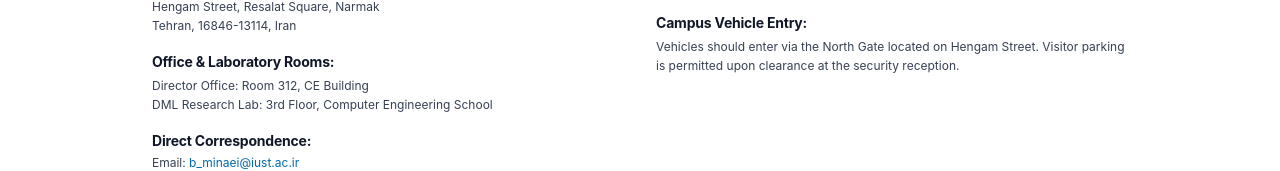
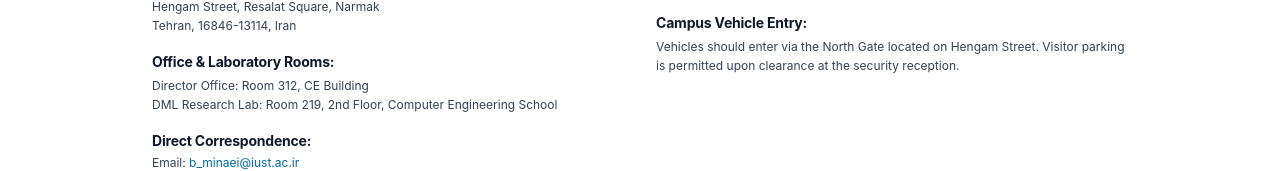
Before and after one commit to PooryaSN2000/iust-dml-website, a website built with Vite: page contact.html in a window 1280 px wide. Shown: the part 399-570 px from the top of the page. Built offline with nearby package versions, Linux system fonts and the light colour scheme.

Commit message:
fix(contact): correct DML lab room to Room 219, 2nd Floor

```diff
--- a/contact.html
+++ b/contact.html
@@ -76,7 +76,7 @@
           <h2 class="font-bold text-gray-900 mb-1">Office &amp; Laboratory Rooms:</h2>
           <div class="text-gray-700 text-xs leading-relaxed">
             Director Office: Room 312, CE Building<br>
-            DML Research Lab: 3rd Floor, Computer Engineering School
+            DML Research Lab: Room 219, 2nd Floor, Computer Engineering School
           </div>
         </div>
 
```
